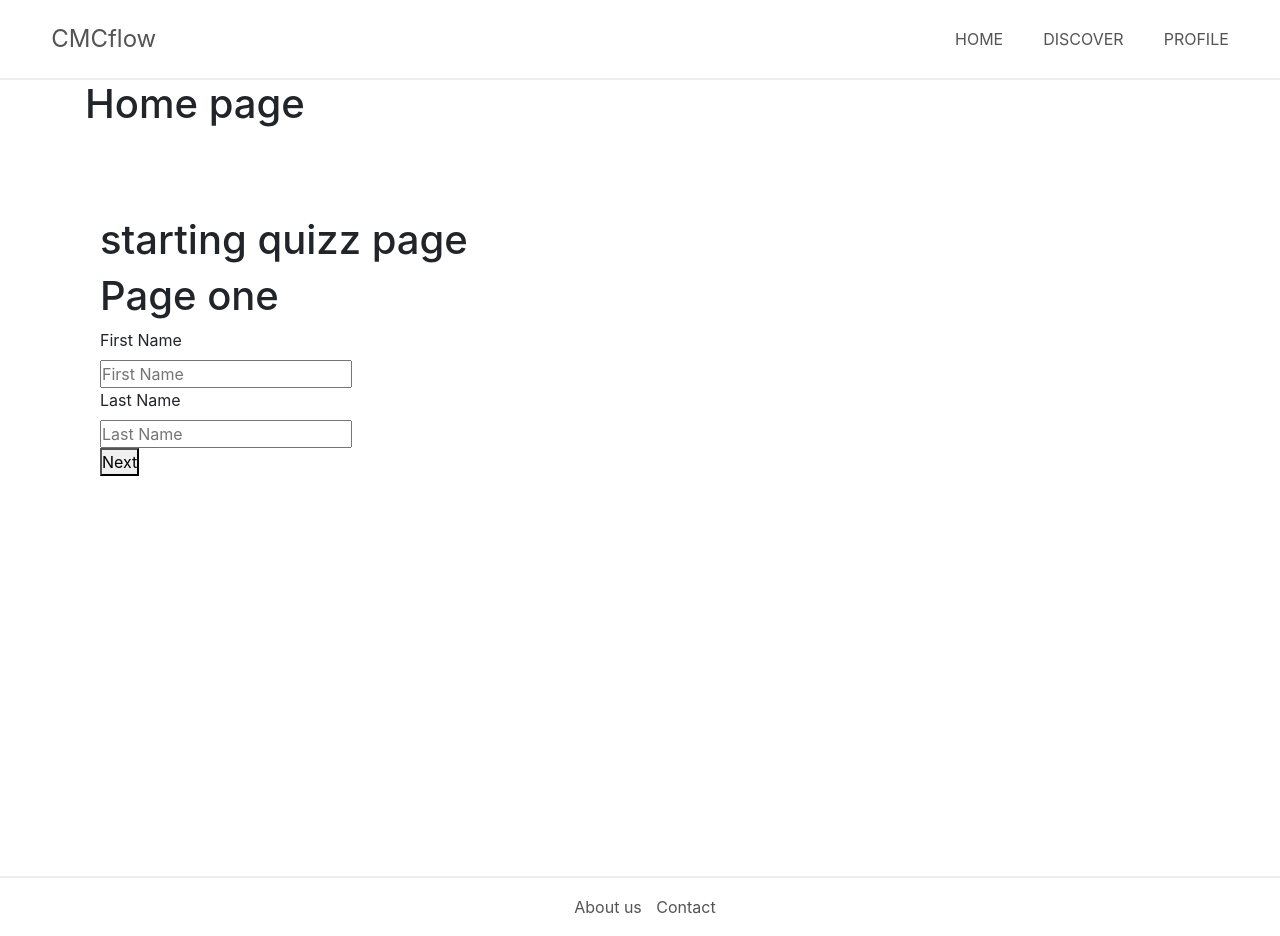
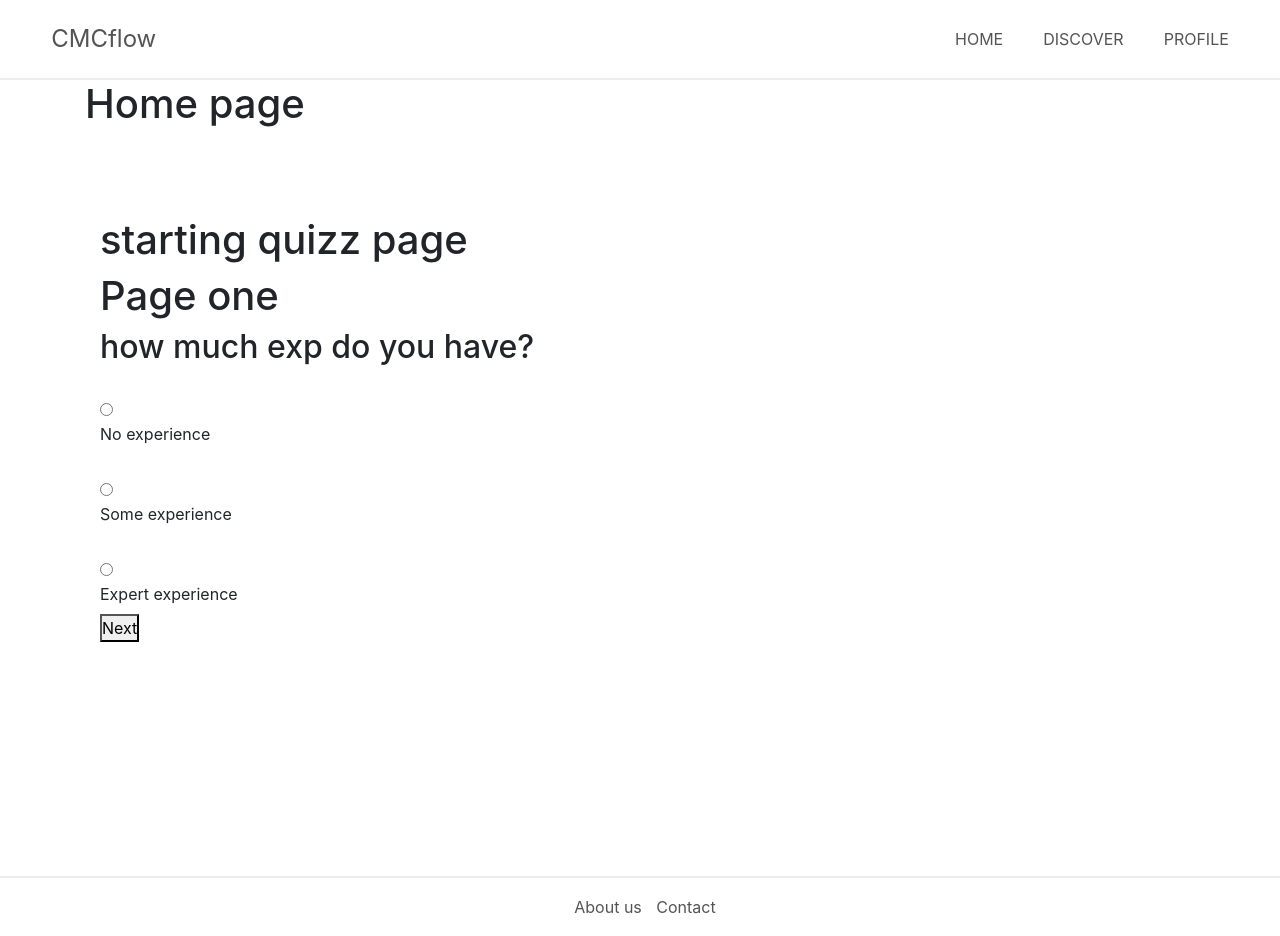
Before and after one commit to HuangStanley050/studious-fortnight, a React (Create React App) app in the folder client/: page /my in a window 1280 px wide. Built offline with nearby package versions, Linux system fonts and the light colour scheme.

Commit message:
basic four pages wizard form done

```diff
--- /dev/null
+++ b/client/src/components/PageFour.jsx
@@ -0,0 +1,48 @@
+import React from "react";
+import renderField from "./renderField";
+import { Field, reduxForm } from "redux-form";
+
+const PageFour = props => {
+  const { prevPage } = props;
+  return (
+    <form>
+      <h1>Page Four</h1>
+      <h2>Preferred Meditation Time</h2>
+      <div>
+        <div>
+          <label>
+            <Field name="time" component="input" type="radio" value="morning" />
+            Morning
+          </label>
+        </div>
+        <div>
+          <label>
+            <Field
+              name="time"
+              component="input"
+              type="radio"
+              value="afternoon"
+            />
+            Afternoon
+          </label>
+        </div>
+        <div>
+          <label>
+            <Field name="time" component="input" type="radio" value="night" />
+            Night
+          </label>
+        </div>
+      </div>
+      <button type="button" className="previous" onClick={prevPage}>
+        Previous
+      </button>
+      <button>Submit</button>
+    </form>
+  );
+};
+
+export default reduxForm({
+  form: "quiz", // <------ same form name
+  destroyOnUnmount: false, // <------ preserve form data
+  forceUnregisterOnUnmount: true // <------ unregister fields on unmount
+})(PageFour);
--- a/client/src/components/PageOne.jsx
+++ b/client/src/components/PageOne.jsx
@@ -7,18 +7,43 @@ const PageOne = props => {
   return (
     <form onSubmit={nextPage}>
       <h1>Page one</h1>
-      <Field
-        name="firstName"
-        type="text"
-        component={renderField}
-        label="First Name"
-      />
-      <Field
-        name="lastName"
-        type="text"
-        component={renderField}
-        label="Last Name"
-      />
+      <h2>how much exp do you have?</h2>
+      <div>
+        <div>
+          <label>
+            <Field
+              name="experience"
+              type="radio"
+              component={renderField}
+              value="No experience"
+            />{" "}
+            No experience
+          </label>
+        </div>
+        <div>
+          <label>
+            <Field
+              name="experience"
+              type="radio"
+              component={renderField}
+              value="Some experience"
+            />{" "}
+            Some experience
+          </label>
+        </div>
+        <div>
+          <label>
+            <Field
+              name="experience"
+              type="radio"
+              component={renderField}
+              value="Expert experience"
+            />{" "}
+            Expert experience
+          </label>
+        </div>
+      </div>
+
       <div>
         <button type="submit" className="next">
           Next
--- /dev/null
+++ b/client/src/components/PageThree.jsx
@@ -0,0 +1,45 @@
+import React from "react";
+import renderField from "./renderField";
+import { Field, reduxForm } from "redux-form";
+
+const PageThree = props => {
+  const { prevPage, nextPage } = props;
+  return (
+    <form>
+      <h1>Page three</h1>
+      <h2>Rough Estimate of your meditation time</h2>
+      <div>
+        <div>
+          <label>
+            <Field name="duration" component="input" type="radio" value="5" />5
+            mins
+          </label>
+        </div>
+        <div>
+          <label>
+            <Field name="duration" component="input" type="radio" value="10" />
+            10 mins
+          </label>
+        </div>
+        <div>
+          <label>
+            <Field name="duration" component="input" type="radio" value="60" />
+            60 mins plus
+          </label>
+        </div>
+      </div>
+      <button type="button" className="previous" onClick={prevPage}>
+        Previous
+      </button>
+      <button type="button" className="next" onClick={nextPage}>
+        Next
+      </button>
+    </form>
+  );
+};
+
+export default reduxForm({
+  form: "quiz", // <------ same form name
+  destroyOnUnmount: false, // <------ preserve form data
+  forceUnregisterOnUnmount: true // <------ unregister fields on unmount
+})(PageThree);
--- a/client/src/components/PageTwo.jsx
+++ b/client/src/components/PageTwo.jsx
@@ -3,30 +3,45 @@ import renderField from "./renderField";
 import { Field, reduxForm } from "redux-form";
 
 const PageTwo = props => {
-  const { prevPage } = props;
+  const { prevPage, nextPage } = props;
   return (
     <form>
-      <Field name="email" type="email" component={renderField} label="Email" />
+      <h1>Page two</h1>
+      <h2>What brings you to CMCFlow</h2>
+
       <div>
-        <label>Sex</label>
+        <label>Referral</label>
         <div>
           <label>
-            <Field name="sex" component="input" type="radio" value="male" />{" "}
-            Male
+            <Field
+              name="referral"
+              component="input"
+              type="radio"
+              value="friend"
+            />{" "}
+            Friend
           </label>
           <label>
-            <Field name="sex" component="input" type="radio" value="female" />{" "}
-            Female
+            <Field
+              name="referral"
+              component="input"
+              type="radio"
+              value="internet"
+            />{" "}
+            Internet
           </label>
           <label>
-            <Field name="sex" component="input" type="radio" value="other" />{" "}
-            Other
+            <Field name="referral" component="input" type="radio" value="tv" />{" "}
+            TV
           </label>
         </div>
       </div>
       <div>
         <button type="button" className="previous" onClick={prevPage}>
           Previous
+        </button>
+        <button type="button" className="next" onClick={nextPage}>
+          Next
         </button>
       </div>
     </form>
--- a/client/src/components/Quiz.jsx
+++ b/client/src/components/Quiz.jsx
@@ -3,6 +3,8 @@ import { Container } from "reactstrap";
 import { reduxForm } from "redux-form";
 import PageOne from "./PageOne";
 import PageTwo from "./PageTwo";
+import PageThree from "./PageThree";
+import PageFour from "./PageFour";
 
 const Quiz = props => {
   const [currentPage, setPage] = useState(1);
@@ -13,7 +15,11 @@ const Quiz = props => {
     <Container>
       <h1>starting quizz page</h1>
       {currentPage === 1 && <PageOne nextPage={nextPage} />}
-      {currentPage === 2 && <PageTwo prevPage={prevPage} />}
+      {currentPage === 2 && <PageTwo prevPage={prevPage} nextPage={nextPage} />}
+      {currentPage === 3 && (
+        <PageThree prevPage={prevPage} nextPage={nextPage} />
+      )}
+      {currentPage === 4 && <PageFour prevPage={prevPage} />}
     </Container>
   );
 };
```
